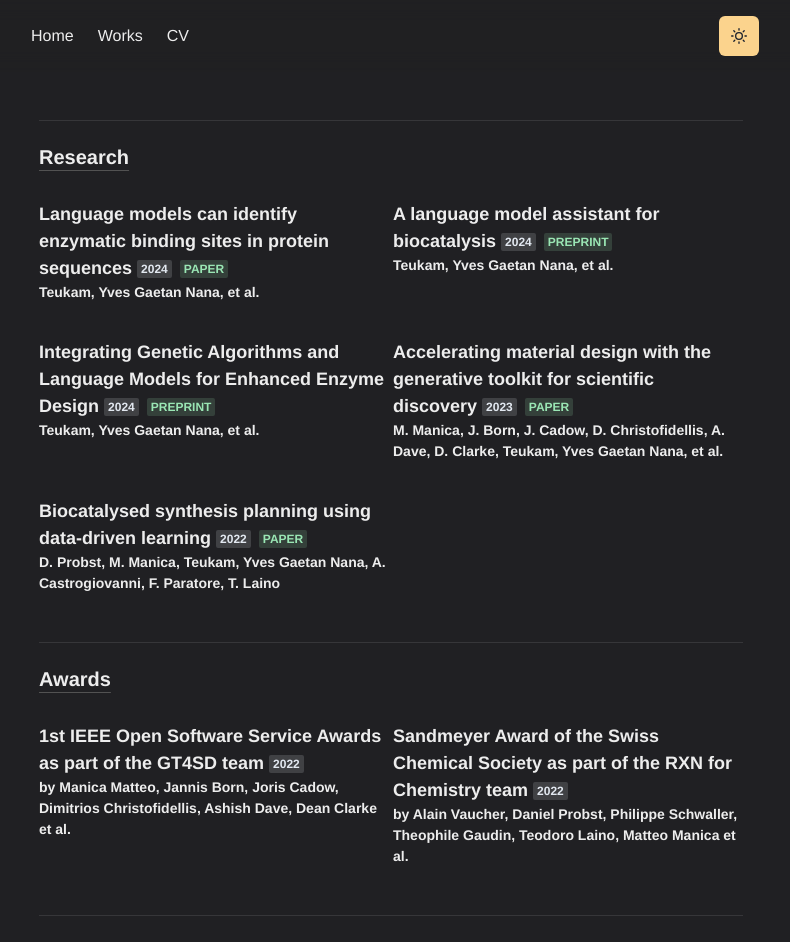
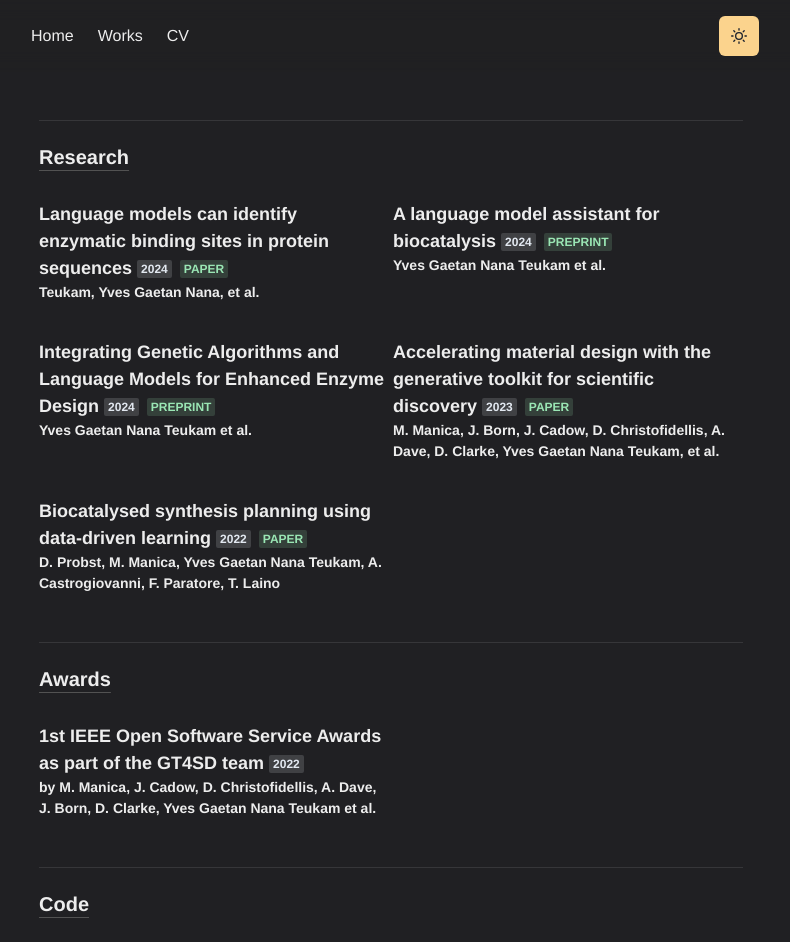
Before and after one commit to yvesnana/nana.github.io, a Next.js app: page /works in a window 1280 px wide. Shown: the top 942 px of the page, without its empty margins (249-1039 px from the left). Built offline with nearby package versions, Linux system fonts and the light colour scheme; a web font is replaced by a local one.

Commit message:
Update works.js

```diff
--- a/pages/works.js
+++ b/pages/works.js
@@ -36,7 +36,7 @@ const Works = () => (
             meta2="PREPRINT"
             meta1="2024"
             >
-            Teukam, Yves Gaetan Nana, et al.
+            Yves Gaetan Nana Teukam et al.
           </LinkGridItem>
         </Section>
 
@@ -48,7 +48,7 @@ const Works = () => (
             meta2="PREPRINT"
             meta1="2024"
             >
-            Teukam, Yves Gaetan Nana, et al.
+            Yves Gaetan Nana Teukam et al.
           </LinkGridItem>
         </Section>
 
@@ -60,7 +60,7 @@ const Works = () => (
             meta2="PAPER"
             meta1="2023"
             >
-            M. Manica, J. Born, J. Cadow, D. Christofidellis, A. Dave, D. Clarke, Teukam, Yves Gaetan Nana, et al.
+            M. Manica, J. Born, J. Cadow, D. Christofidellis, A. Dave, D. Clarke, Yves Gaetan Nana Teukam, et al.
           </LinkGridItem>
         </Section>
 
@@ -72,7 +72,7 @@ const Works = () => (
             meta2="PAPER"
             meta1="2022"
             >
-            D. Probst, M. Manica, Teukam, Yves Gaetan Nana, A. Castrogiovanni, F. Paratore,  T. Laino
+            D. Probst, M. Manica, Yves Gaetan Nana Teukam, A. Castrogiovanni, F. Paratore,  T. Laino
           </LinkGridItem>
         </Section>
 
@@ -93,16 +93,7 @@ const Works = () => (
             title="1st IEEE Open Software Service Awards as part of the GT4SD team"
             meta1="2022"
             >
-            by Manica Matteo, Jannis Born, Joris Cadow, Dimitrios Christofidellis, Ashish Dave, Dean Clarke et al.
-          </LinkGridItem>
-        </Section>
-      <Section delay={0.4}>
-          <LinkGridItem
-            href="https://scg.ch/component/pages/page-sandmeyer"
-            title="Sandmeyer Award of the Swiss Chemical Society as part of the RXN for Chemistry team"
-            meta1="2022"
-            >
-            by Alain Vaucher, Daniel Probst, Philippe Schwaller, Theophile Gaudin, Teodoro Laino, Matteo Manica et al.
+            by M. Manica, J. Cadow, D. Christofidellis, A. Dave, J. Born, D. Clarke, Yves Gaetan Nana Teukam et al.
           </LinkGridItem>
         </Section>
 
```
